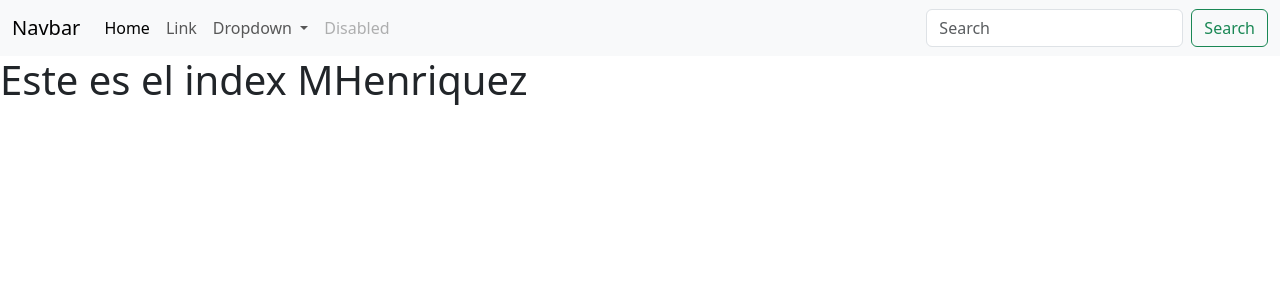
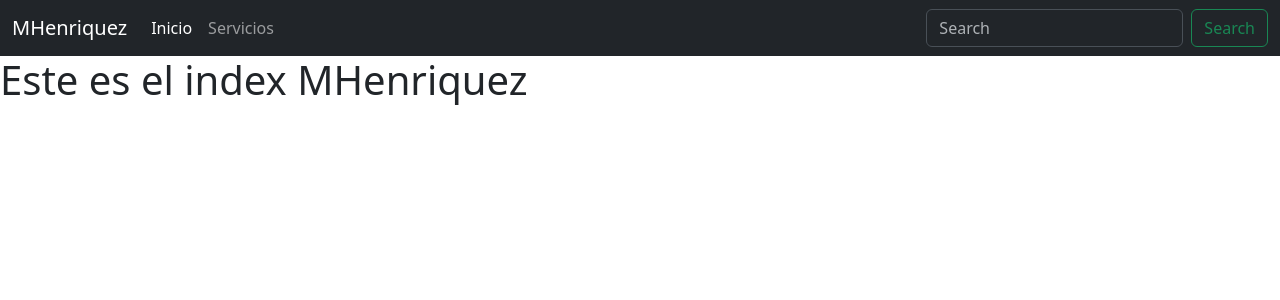
Before and after one commit to manuelhm1993/mh-fundamentos-nodejs, a Node server app: template src/views/index.ejs in a window 1280 px wide. Shown: the top 300 px of the page. Run offline with Node 20, Linux system fonts and the light colour scheme; the template is opened without the code that fills it, so the values that code supplies are empty.

Commit message:
Personalización del navbar

```diff
--- a/src/views/template/navbar.ejs
+++ b/src/views/template/navbar.ejs
@@ -1,34 +1,27 @@
-<nav class="navbar navbar-expand-lg bg-body-tertiary">
+<!-- Navbar: en bootstrap 5 los colores están ligados al data-bs-theme para modo oscuro o light y usar el bg correspondiente -->
+<nav class="navbar navbar-expand-md bg-dark" data-bs-theme="dark">
+    <!-- Contenedor principal -->
     <div class="container-fluid">
-        <a class="navbar-brand" href="#">Navbar</a>
+        <!-- Título de la página -->
+        <a class="navbar-brand" href="#">MHenriquez</a>
+        <!-- Botón responsive -->
         <button class="navbar-toggler" type="button" data-bs-toggle="collapse" data-bs-target="#navbarSupportedContent" aria-controls="navbarSupportedContent" aria-expanded="false" aria-label="Toggle navigation">
             <span class="navbar-toggler-icon"></span>
         </button>
 
+        <!-- Menú responsive, se colapsa dentro del botón hamburguesa -->
         <div class="collapse navbar-collapse" id="navbarSupportedContent">
+            <!-- Menú de navegación -->
             <ul class="navbar-nav me-auto mb-2 mb-lg-0">
                 <li class="nav-item">
-                    <a class="nav-link active" aria-current="page" href="#">Home</a>
+                    <a class="nav-link active" aria-current="page" href="#">Inicio</a>
                 </li>
                 <li class="nav-item">
-                    <a class="nav-link" href="#">Link</a>
-                </li>
-                <li class="nav-item dropdown">
-                    <a class="nav-link dropdown-toggle" href="#" role="button" data-bs-toggle="dropdown" aria-expanded="false">
-                        Dropdown
-                    </a>
-                    <ul class="dropdown-menu">
-                        <li><a class="dropdown-item" href="#">Action</a></li>
-                        <li><a class="dropdown-item" href="#">Another action</a></li>
-                        <li><hr class="dropdown-divider"></li>
-                        <li><a class="dropdown-item" href="#">Something else here</a></li>
-                    </ul>
-                </li>
-                <li class="nav-item">
-                    <a class="nav-link disabled" aria-disabled="true">Disabled</a>
+                    <a class="nav-link" href="#">Servicios</a>
                 </li>
             </ul>
 
+            <!-- Formulario de login -->
             <form class="d-flex" role="search">
                 <input class="form-control me-2" type="search" placeholder="Search" aria-label="Search">
                 <button class="btn btn-outline-success" type="submit">Search</button>
```
